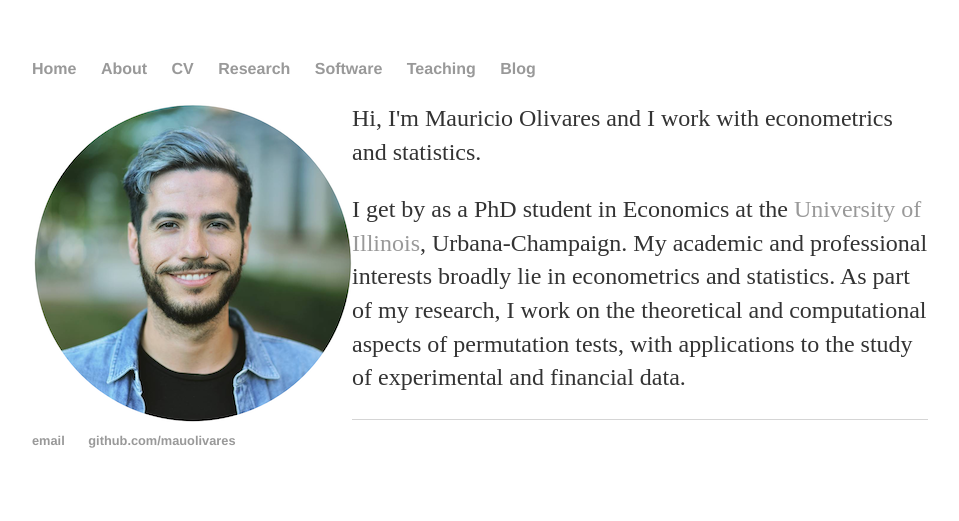
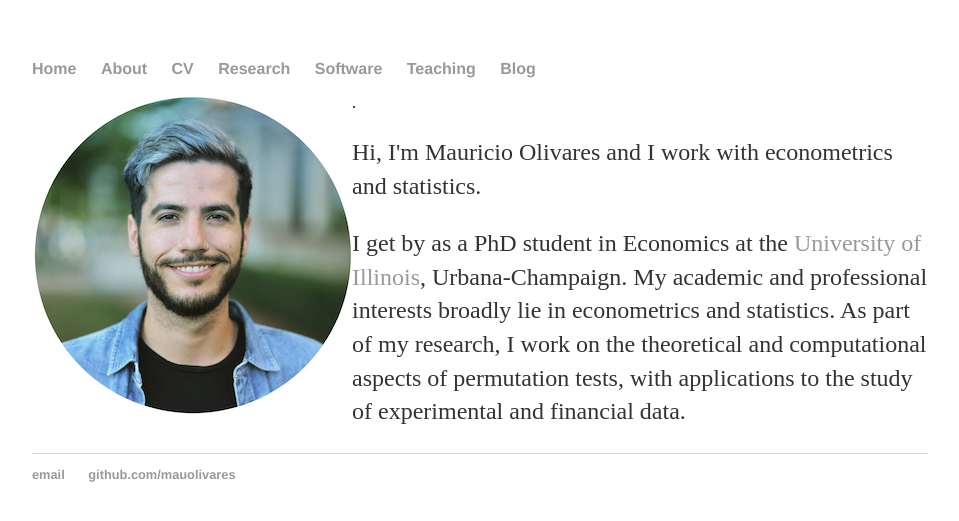
Before and after one commit to mauolivares/mauolivares.github.io, a Jekyll site: the page built from index.html, in a window 1280 px wide. Shown: the top 521 px of the page, without its empty margins (160-1119 px from the left). Built offline with Jekyll 4.4.1, drawn with Linux system fonts in a browser that asks for light colours.

Commit message:
Update index.html

```diff
--- a/index.html
+++ b/index.html
@@ -10,7 +10,7 @@ description: Mauricio Olivares is a 5th year PhD student in Economics at the Uni
 <!-- <div class="jumbotron"> -->
 <div class="row marketing">
 	<div class="col-sm-4">
-	<img  class="img-circle avatar" alt="Mauricio Olivares" src="img/mauolivares.png" align="left">
+	<img  class="img-circle avatar" alt="Mauricio Olivares" src="img/mauolivares.png" align="left"> .
 	<p class="lead">Hi, I'm <span itemprop="name">Mauricio Olivares</span> and I work with econometrics and statistics.</p>
 	<p> I get by as a <span itemprop="title">PhD student in Economics</span> at <span itemprop="affiliation">the <a href="https://economics.illinois.edu/">University of Illinois</a></span>, <span itemprop="locality">Urbana-Champaign</span>. My academic and professional interests broadly lie in econometrics and statistics.
 	    As part of my research, I work on the theoretical and computational aspects of permutation tests, with applications to the study of experimental and financial data.
```
